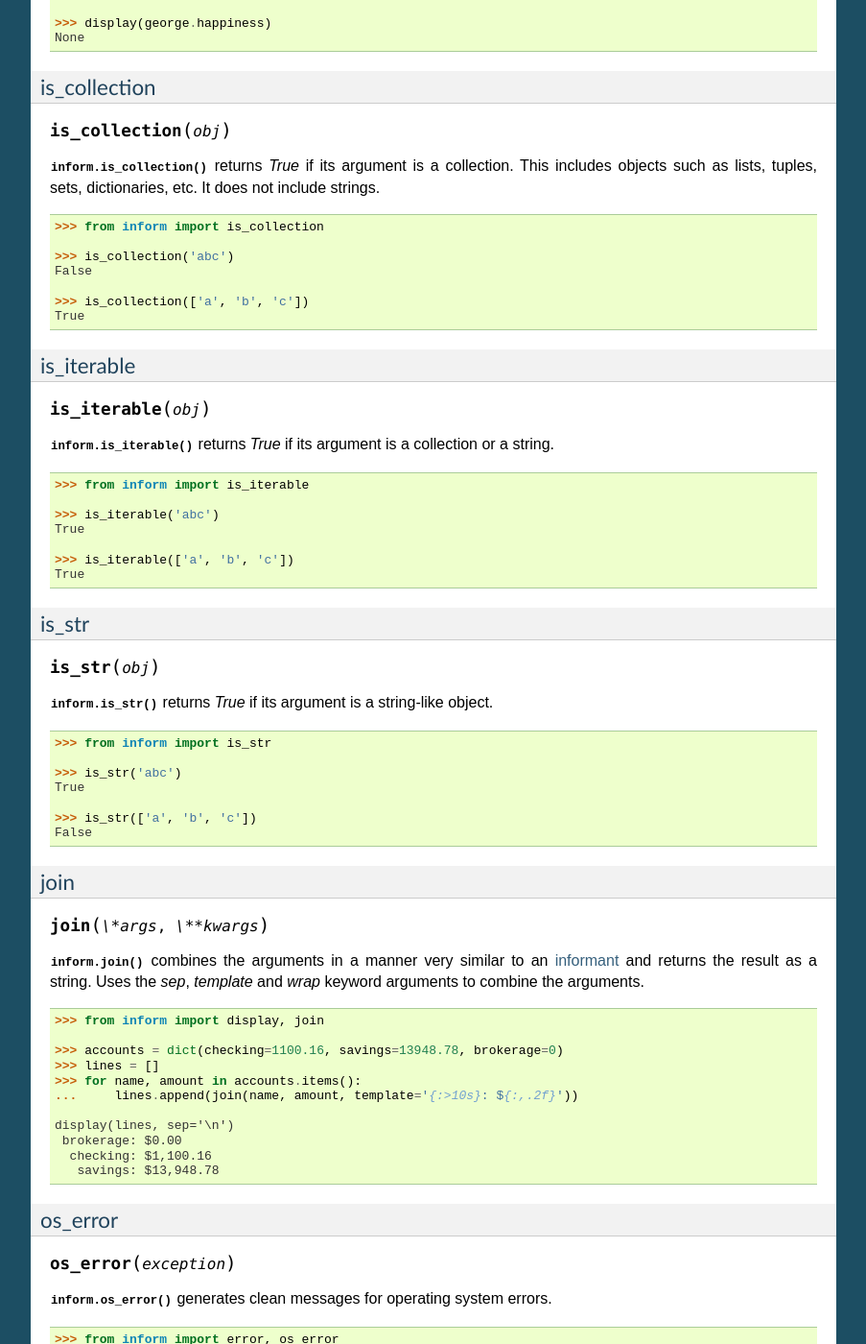
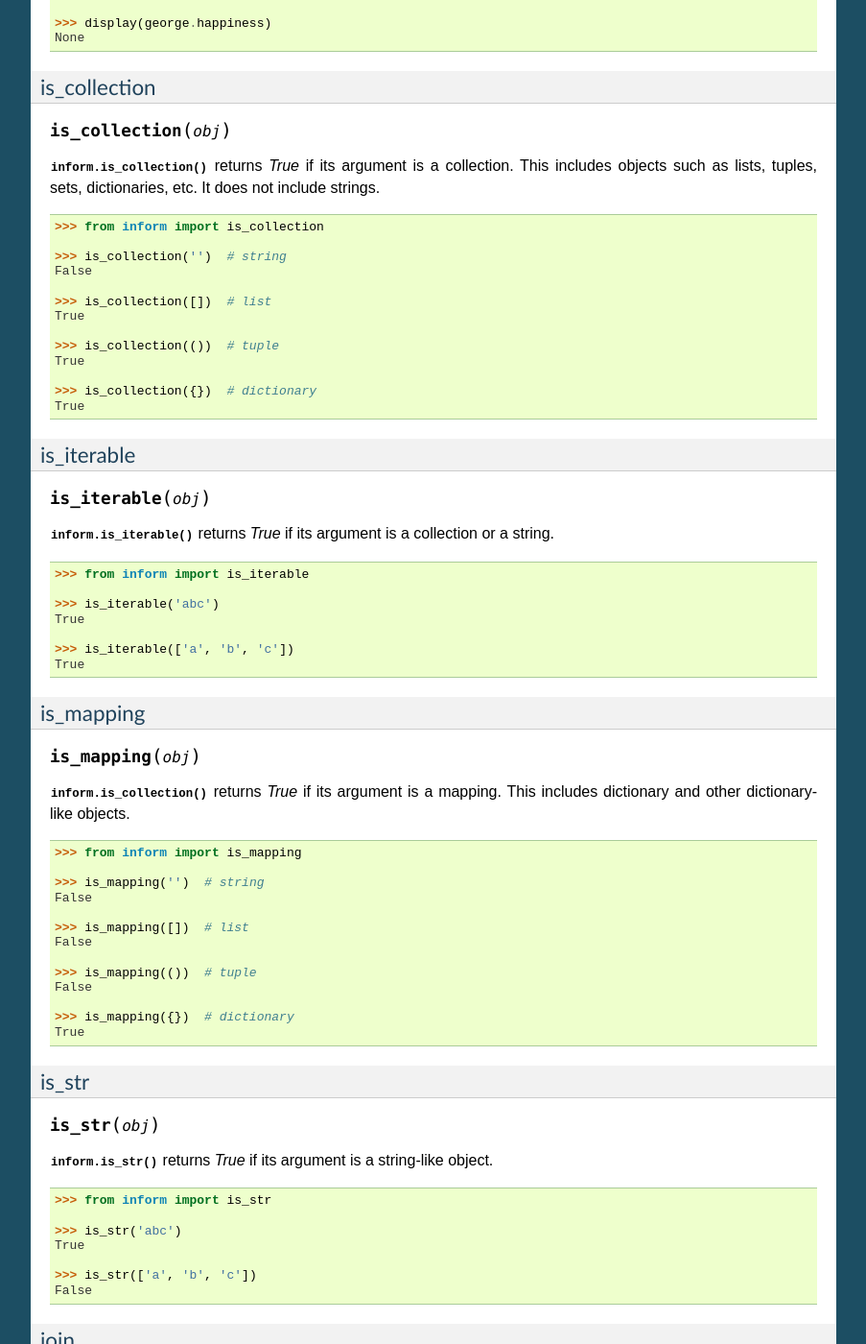
Before and after one commit to KenKundert/inform, a Sphinx documentation site: the page built from doc/user.rst, in a window 1280 px wide and 1400 px high, scrolled down 15961 px. Shown: the whole window at 96% size, without its empty margins (198-1101 px from the left). Built offline with Sphinx 7.4.7, drawn with Linux system fonts in a browser that asks for light colours; some of the changed text lies outside the part shown.

Commit message:
Add is_mapping().

```diff
--- a/doc/api.rst
+++ b/doc/api.rst
@@ -60,6 +60,8 @@ Inform Utilities
 
 .. autofunction:: inform.is_iterable
 
+.. autofunction:: inform.is_mapping
+
 .. autofunction:: inform.is_str
 
 
--- a/doc/index.rst
+++ b/doc/index.rst
@@ -283,6 +283,9 @@ constructing messages.
    * - :ref:`is_iterable desc`
      - Is object iterable (includes strings).
 
+   * - :ref:`is_mapping desc`
+     - Is object a mapping (i.e., is it a dictionary or is it dictionary like)?
+
    * - :ref:`is_str desc`
      - Is object a string?
 
--- a/doc/user.rst
+++ b/doc/user.rst
@@ -1164,12 +1164,17 @@ not include strings.
 
     >>> from inform import is_collection
 
-    >>> is_collection('abc')
+    >>> is_collection('')  # string
     False
 
-    >>> is_collection(['a', 'b', 'c'])
+    >>> is_collection([])  # list
     True
 
+    >>> is_collection(())  # tuple
+    True
+
+    >>> is_collection({})  # dictionary
+    True
 
 .. _is_iterable desc:
 
@@ -1189,6 +1194,33 @@ a string.
     True
 
     >>> is_iterable(['a', 'b', 'c'])
+    True
+
+
+.. _is_mapping desc:
+
+is_mapping
+""""""""""
+
+.. py:function:: is_mapping(obj)
+
+:func:`inform.is_collection` returns *True* if its argument is a mapping.  This
+includes dictionary and other dictionary-like objects.
+
+.. code-block:: python
+
+    >>> from inform import is_mapping
+
+    >>> is_mapping('')  # string
+    False
+
+    >>> is_mapping([])  # list
+    False
+
+    >>> is_mapping(())  # tuple
+    False
+
+    >>> is_mapping({})  # dictionary
     True
 
 
--- a/inform/__init__.py
+++ b/inform/__init__.py
@@ -2,8 +2,9 @@ __version__ = '1.16.0'
 __released__ = '2019-04-27'
 
 from .inform import (
-    # inform utility functions
-    cull, indent, is_collection, is_iterable, is_str, join, Color, Info,
+    # inform utility functions and classes
+    cull, indent, is_collection, is_iterable, is_mapping, is_str, join,
+    Color, Info,
 
     # user utility functions and classes
     columns, conjoin, fmt, full_stop, os_error, plural, ProgressBar,
```
Also changed, not shown: doc/releases.rst (+5 -3 lines), 1 other file.
